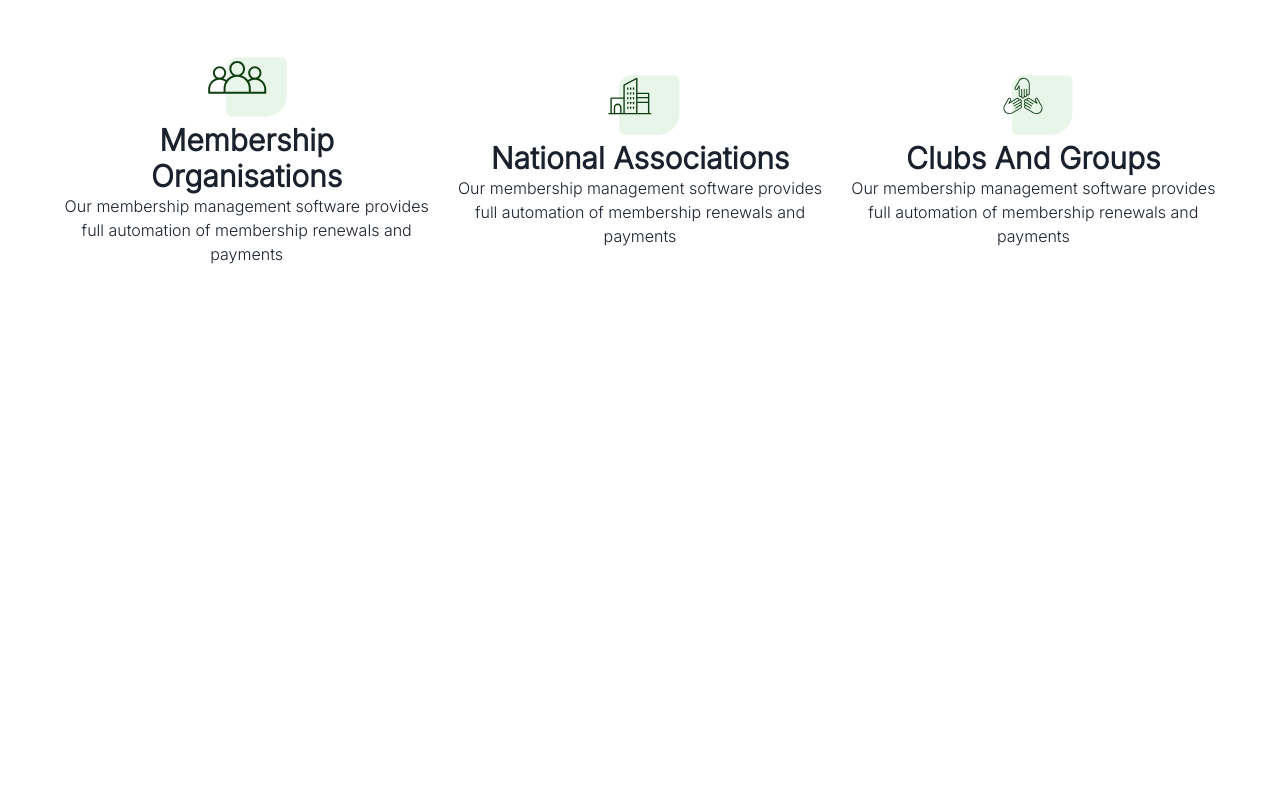
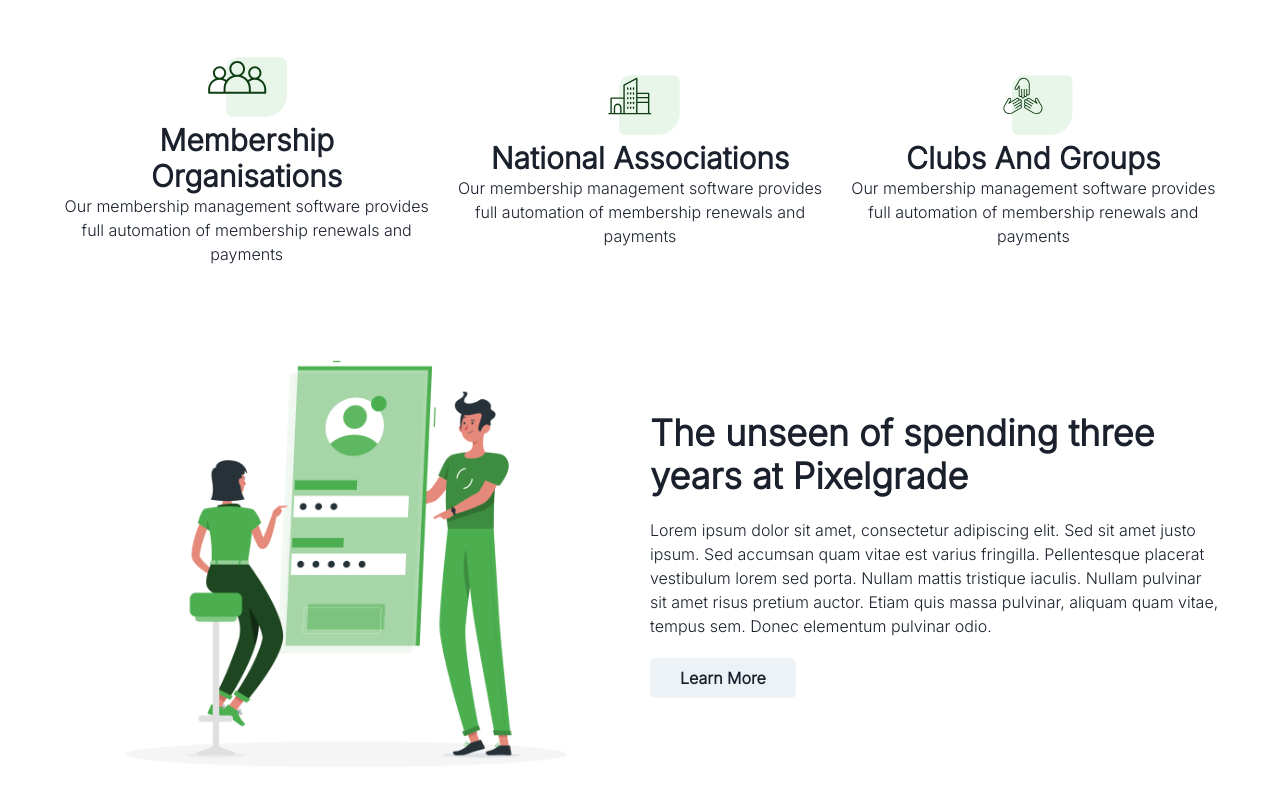
Before and after one commit to dboatengg/nexcent, a React (Vite) app: page / in a window 1280 px wide. Shown: the part 265-1062 px from the top of the page. Before the commit the page ends 800 px from the top, so only its background shows below. Built offline with nearby package versions, Linux system fonts and the light colour scheme.

Commit message:
build pixel component

```diff
--- a/src/App.tsx
+++ b/src/App.tsx
@@ -3,6 +3,7 @@ import AudienceSuitability from "./components/AudienceSuitability";
 import Client from "./components/Client";
 
 import Navbar from "./components/Navbar";
+import Pixel from "./components/Pixel";
 
 function App() {
   return (
@@ -13,6 +14,7 @@ function App() {
       <Box p="20px" maxWidth="1200px" mx="auto">
         <Client />
         <AudienceSuitability />
+        <Pixel/>
       </Box>
     </>
   );
--- a/src/components/AudienceSuitability.tsx
+++ b/src/components/AudienceSuitability.tsx
@@ -10,7 +10,7 @@ const AudienceSuitability = () => {
 
 
   return (
-    <SimpleGrid columns={{sm:1,md:2,lg:3}} gap='20px' justifyItems='center' marginBottom='40px'>
+    <SimpleGrid columns={{sm:1,md:2,lg:3}} gap='20px' justifyItems='center'>
       {audienceSuitabilityData.map(data=>(
       <Flex key={data.id} maxWidth='500px' justifyContent='center' alignItems='center' flexDirection='column' >
         <Image boxSize='80px' src={data.id === 1 ? membership : data.id === 2 ? national:data.id ===3?clubs:''}/>
--- a/src/components/Pixel.tsx
+++ b/src/components/Pixel.tsx
@@ -0,0 +1,17 @@
+import { Button, Flex, Heading, Image, SimpleGrid, Text } from "@chakra-ui/react"
+import pixelImage from '../assets/pixel.png'
+
+const Pixel = () => {
+  return (
+    <SimpleGrid columns={{sm:1,md:2}} gap='20px' alignItems='center'  paddingY='10px'>
+      <Image src={pixelImage}/>
+      <Flex flexDirection='column' alignItems={{base:'center', md:'start'}} gap='20px'>
+        <Heading textAlign={{base:'center', md:'start'}}>The unseen of spending three years at Pixelgrade</Heading>
+        <Text textAlign={{base:'center', md:'start'}}>Lorem ipsum dolor sit amet, consectetur adipiscing elit. Sed sit amet justo ipsum. Sed accumsan quam vitae est varius fringilla. Pellentesque placerat vestibulum lorem sed porta. Nullam mattis tristique iaculis. Nullam pulvinar sit amet risus pretium auctor. Etiam quis massa pulvinar, aliquam quam vitae, tempus sem. Donec elementum pulvinar odio.</Text>
+        <Button paddingX='30px' paddingY='20px'>Learn More</Button>
+      </Flex>
+    </SimpleGrid>
+  )
+}
+
+export default Pixel
```
